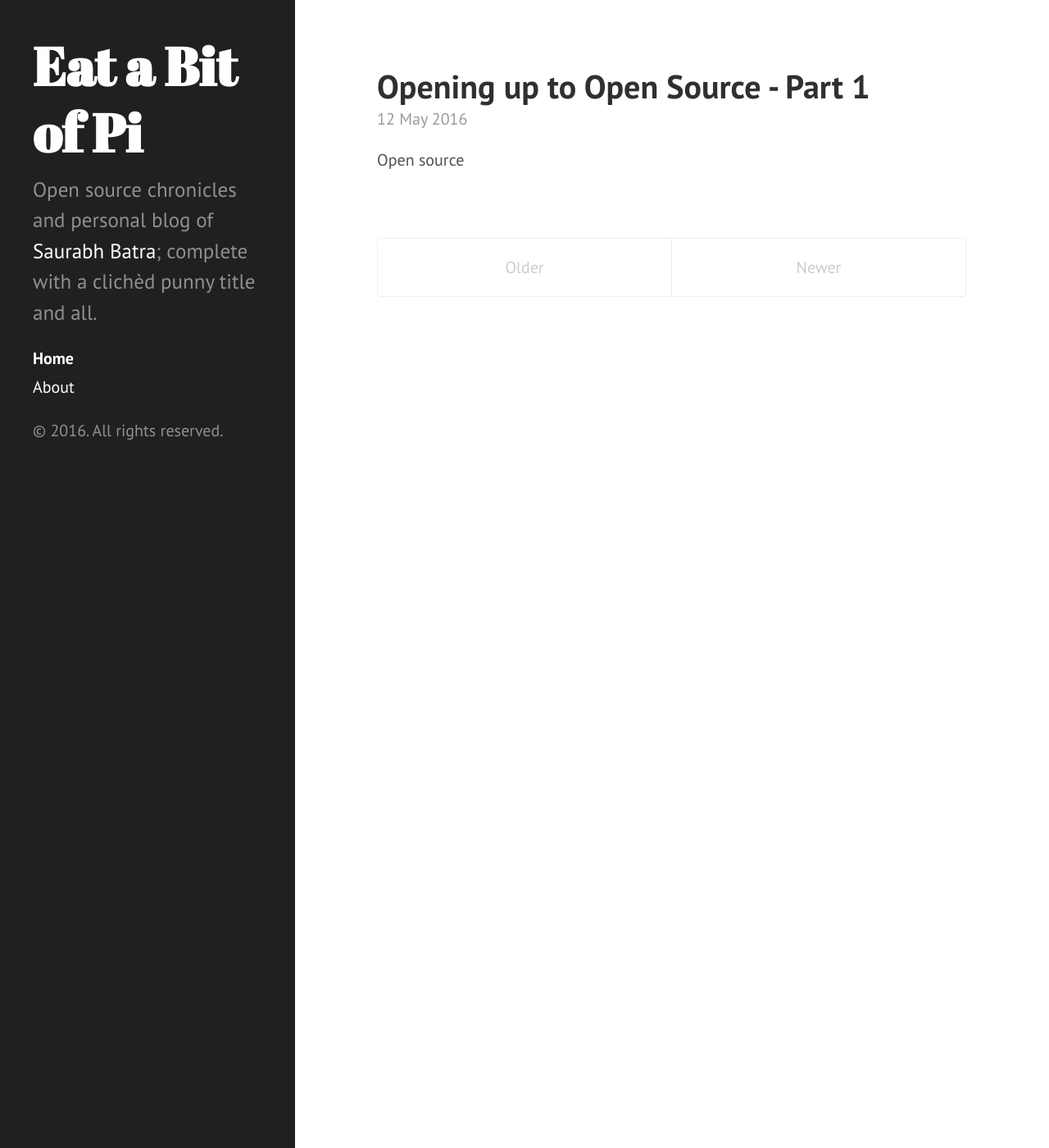
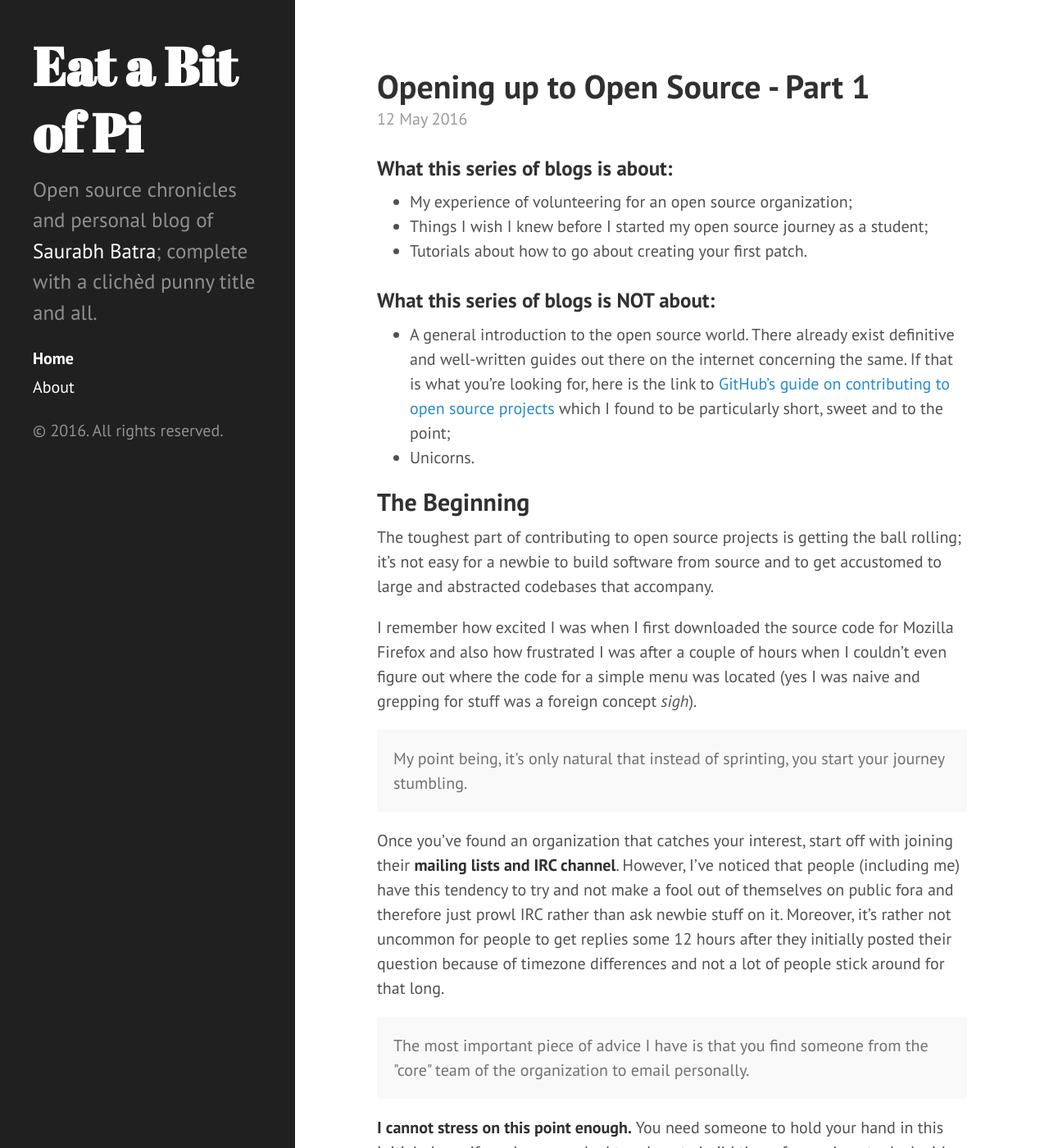
Before and after one commit to saurabhbatra96/saurabhbatra96.github.io, a Jekyll site: the page built from index.html, in a window 1280 px wide and 1400 px high. Shown: the whole window at 82% size. Built offline with Jekyll 4.4.1, drawn with Linux system fonts in a browser that asks for light colours; emoji names are drawn with the system emoji font; the list of posts is cut into pages by our own code; some of the changed text lies outside the part shown.

Commit message:
first blog almost finished

```diff
--- a/_config.yml
+++ b/_config.yml
@@ -1,7 +1,7 @@
 # Dependencies
 markdown:         kramdown
 highlighter:      rouge
-gems:            [jekyll-paginate]
+gems:            [jekyll-paginate, jemoji]
 
 # Permalinks
 permalink:        pretty
--- a/_posts/2016-05-12-opening-up-to-open-source-part-1.md
+++ b/_posts/2016-05-12-opening-up-to-open-source-part-1.md
@@ -1,13 +1,12 @@
 ---
 layout: post
 title: Opening up to Open Source - Part 1
-excerpt: Open source
 ---
 
 ### What this series of blogs is about:
 
 - My experience of volunteering for an open source organization;
-- Things I wish I knew before I started my open source journey;
+- Things I wish I knew before I started my open source journey as a student;
 - Tutorials about how to go about creating your first patch.
 
 
@@ -21,9 +20,17 @@ The toughest part of contributing to open source projects is getting the ball ro
 
 I remember how excited I was when I first downloaded the source code for Mozilla Firefox and also how frustrated I was after a couple of hours when I couldn't even figure out where the code for a simple menu was located (yes I was naive and grepping for stuff was a foreign concept *sigh*).
 
-<div class="message">My point being, it's only natural that instead of a sprint, you start your journey with a stumble.</div>
+<div class="message">My point being, it's only natural that instead of sprinting, you start your journey stumbling.</div>
 
-Once you've found an organization that catches your interest, start off with joining the **mailing lists and IRC channel** of your particular organization. However, I've noticed that people (including me) have this tendency to try and not make a fool out of themselves on public fora and therefore just prowl IRC rather than ask newbie stuff on it. Moreover, it's rather not uncommon for people to get replies some 12 hours after they initially posted their question because of timezone differences and not a lot of people stick around for that long.
+Once you've found an organization that catches your interest, start off with joining their **mailing lists and IRC channel**. However, I've noticed that people (including me) have this tendency to try and not make a fool out of themselves on public fora and therefore just prowl IRC rather than ask newbie stuff on it. Moreover, it's rather not uncommon for people to get replies some 12 hours after they initially posted their question because of timezone differences and not a lot of people stick around for that long.
 
 <div class="message">The most important piece of advice I have is that you find someone from the "core" team of the organization to email personally.</div>
 **I cannot stress on this point enough.** You need someone to hold your hand in this initial phase. If you have any doubt on how to build the software, how to deal with an issue/bug, how to rebase the 2945 commits you accidentally inherited when you forgot to change your branch before making the <abbr title="Pull Request on GitHub">PR</abbr>, you email your mentor. If you're lucky and the people running the organization are helpful, your life will be made extremely easy.
+
+## Exploring the Code-base
+
+I remember the first patch I made was a patch which _fixed_ the comments for a couple of modules: stuff which did not involve heavy lifting and guaranteed no real harm to the working of the modules.
+
+<img src="/public/opentoopen/opentoopen1.png" style="width: 100%; display: block;">
+
+The beauty of starting with patches such as these is that **a)** you get used to the preferred coding style of your organization, and **b)** you get to explore various classes/modules and their functionalities. The added incentive being, you're improving your organization's documentation and protecting it from grammatical errors. :wink:
--- a/index.html
+++ b/index.html
@@ -14,7 +14,7 @@ title: Home
 
     <span class="post-date">{{ post.date | date_to_string }}</span>
 
-    {{ post.excerpt }}
+    {{ post.content }}
   </div>
   {% endfor %}
 </div>
--- a/public/css/poole.css
+++ b/public/css/poole.css
@@ -227,13 +227,6 @@ blockquote p:last-child {
   }
 }
 
-img {
-  display: block;
-  max-width: 100%;
-  margin: 0 0 1rem;
-  border-radius: 5px;
-}
-
 /* Tables */
 table {
   margin-bottom: 1rem;
```
Also changed, not shown: Gemfile (added, +8 -0 lines), public/opentoopen/opentoopen1.png (added).
